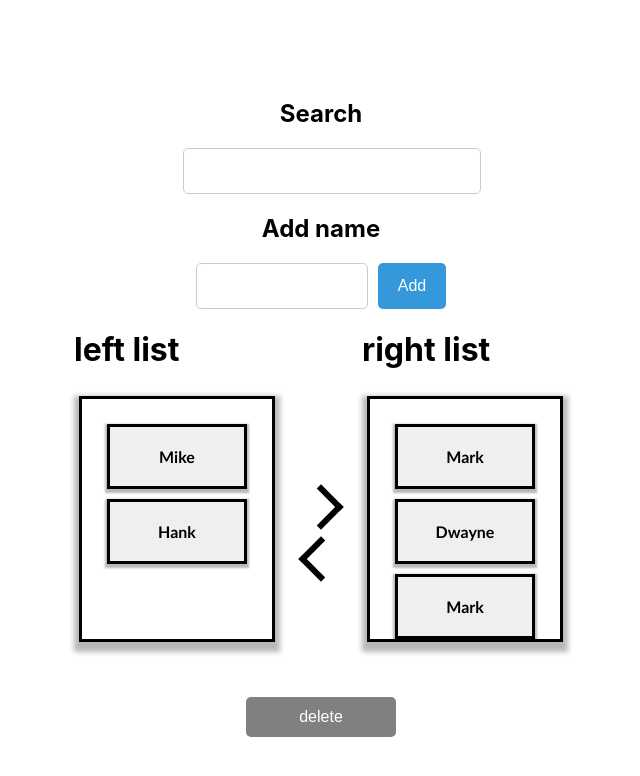
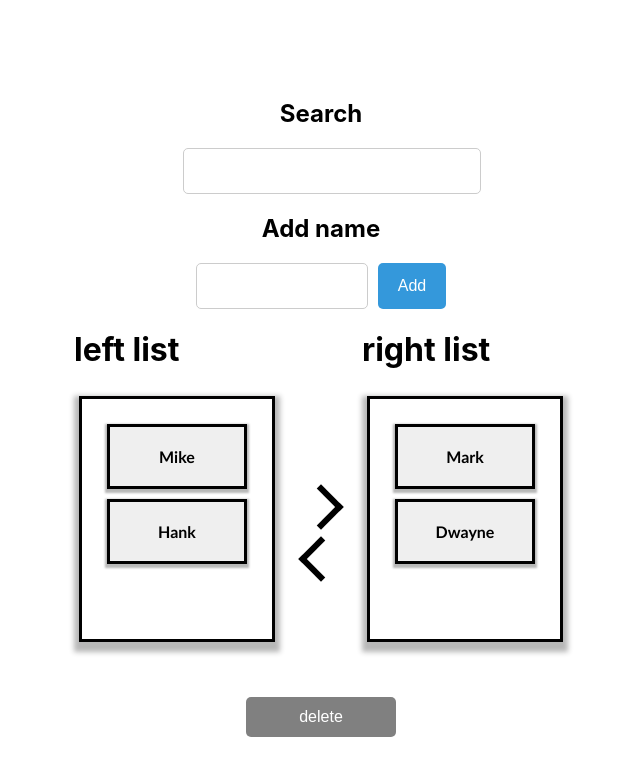
Before and after one commit to EetuKaL/ideal_learning, a React (Create React App) app in the folder exercise1/: page / in a window 1280 px wide. Shown: the top 776 px of the page, without its empty margins (319-959 px from the left). Built offline with nearby package versions, Linux system fonts and the light colour scheme.

Commit message:
unique id add for list items, finished redux implementation

```diff
--- a/exercise1/package.json
+++ b/exercise1/package.json
@@ -12,6 +12,7 @@
     "react-dom": "^18.2.0",
     "react-redux": "^8.1.3",
     "react-scripts": "5.0.1",
+    "uuid": "^9.0.1",
     "web-vitals": "^2.1.4"
   },
   "scripts": {
--- a/exercise1/src/features/list/listSlice.js
+++ b/exercise1/src/features/list/listSlice.js
@@ -1,5 +1,6 @@
 import { createSlice } from '@reduxjs/toolkit'
 import { current } from '@reduxjs/toolkit'
+import { v4 as uid } from 'uuid';
 
 const updateLocalStorage = (leftList, rightList) => {
     localStorage.setItem('leftList', JSON.stringify({
@@ -13,8 +14,8 @@ const updateLocalStorage = (leftList, rightList) => {
 const initialState =
     {
 
-        'leftList': [{'name': 'Mike', 'selected': false}, {'name': 'Hank', 'selected':false}],
-        'rightList': [{'name': 'Mark', 'selected': false}, {'name': 'Dwayne', 'selected':false}, {'name':'Mark', 'selected':false},],
+        'leftList': [{'id': uid(), 'name': 'Mike', 'selected': false}, {'id': uid(), 'name': 'Hank', 'selected':false}],
+        'rightList': [{'id': uid(), 'name': 'Mark', 'selected': false}, {'id': uid(), 'name': 'Dwayne', 'selected':false},],
         'itemIsSelected_left': false,
         'itemIsSelected_right': false,
         'addNameInput': '',
@@ -126,7 +127,7 @@ export const listSlice = createSlice({
         }
 
 
-          const updatedOppositeSideList = oppositeSideList.concat(
+        const updatedOppositeSideList = oppositeSideList.concat(
             filteredList.length === 0 ?
 
             clickedList.filter(item => item.selected === true).map(item => ({
@@ -140,12 +141,12 @@ export const listSlice = createSlice({
               }))
               );
 
-          let newClickedList = clickedList.filter(item => item.selected !== true);
 
-
+          clickedList = clickedList.filter(item => item.selected !== true)
+          clickedList = clickedList.filter(item => !filteredList.some(filteredItem => filteredItem.id === item.id && filteredItem.selected));
           const newState = {
               ...stateCopy,
-              [clickedListKey]: newClickedList,
+              [clickedListKey]: clickedList,
               [oppositeSideListKey]: updatedOppositeSideList,
               searchNameInput: '',
               filteredLeftList: [],
@@ -155,15 +156,18 @@ export const listSlice = createSlice({
 
           newState.itemIsSelected_left = newState.leftList.some((i) => i.selected == true)
           newState.itemIsSelected_right = newState.rightList.some((i) => i.selected == true)
-          updateLocalStorage(newClickedList, updatedOppositeSideList);
-          return newState
+          updateLocalStorage(clickedList, updatedOppositeSideList);
+          return newState;
+
     },
 
     add_name_input: (state, action) => {
         state.addNameInput = action.payload.addNameInput
     },
     add_name: (state,action) => {
-        state.leftList.push({name: action.payload.name, selected: false})
+        state.leftList.push({id: uid(), name: action.payload.name, selected: false})
+        state.addNameInput = ''
+        console.log('new state is', current(state))
         updateLocalStorage(state.leftList, state.rightList)
     },
     delete_item: (state, action) => {
--- a/exercise1/src/reducer/listReducer.js
+++ /dev/null
@@ -1,190 +0,0 @@
-
-
-
-
-export function listReducer(state, action) {
-
-  const updateLocalStorage = (leftList, rightList) => {
-    localStorage.setItem('leftList', JSON.stringify({
-      leftList: leftList,
-  }))
-  localStorage.setItem('rightList', JSON.stringify({
-    rightList: rightList,
-}))
-  }
-    switch (action.type) {
-      case 'set_initial_state_from_storage': {
-        return {...state,
-          leftList: action.leftList ? action.leftList.leftList : state.leftList,
-          rightList: action.rightList ? action.rightList.rightList : state.rightList
-        }
-      }
-      case 'switch_list': {
-
-              const stateCopy = Object.assign({}, state);
-              const side = action.side;
-              let clickedListKey
-              let clickedList
-              let oppositeSideListKey
-              let oppositeSideList
-              let filteredList
-
-              // Check which lists are processed.
-              if (side === 'left') {
-                clickedListKey = 'leftList'
-                clickedList = stateCopy.leftList
-                oppositeSideListKey = 'rightList'
-                oppositeSideList = stateCopy.rightList
-                filteredList = stateCopy.filteredLeftList
-              } else {
-                clickedListKey = 'rightList'
-                clickedList = stateCopy.rightList
-                oppositeSideListKey = 'leftList'
-                oppositeSideList = stateCopy.leftList
-                filteredList = stateCopy.filteredRightList
-              }
-
-
-                const updatedOppositeSideList = oppositeSideList.concat(
-                  filteredList.length === 0 ?
-
-                  clickedList.filter(item => item.selected === true).map(item => ({
-                        ...item,
-                        selected: false
-                    }))
-                    :
-                    filteredList.filter(item => item.selected === true).map(item => ({
-                        ...item,
-                        selected: false
-                    }))
-                    );
-
-                const newClickedList = clickedList.filter(item => item.selected !== true);
-
-                const newState = {
-                    ...stateCopy,
-                    [clickedListKey]: newClickedList,
-                    [oppositeSideListKey]: updatedOppositeSideList,
-                    searchNameInput: '',
-                    filteredLeftList: [],
-                    filteredRightList: [],
-
-                };
-
-                newState.itemIsSelected_left = newState.leftList.some((i) => i.selected == true)
-                newState.itemIsSelected_right = newState.rightList.some((i) => i.selected == true)
-                updateLocalStorage(newClickedList, updatedOppositeSideList);
-                return newState;
-
-
-
-    }
-
-      case 'select_item': {
-       const {isSelected, side, index} = action;
-          let newState = Object.assign({}, state);
-          let clickedListKey
-          let clickedList
-          let oppositeSideListKey
-          let oppositeSideList
-          // Check which lists are processed.
-          if (side === 'left') {
-            if (newState.filteredLeftList.length === 0){
-
-              clickedListKey = 'leftList'
-              oppositeSideListKey = 'rightList'
-              clickedList = newState.leftList;
-              oppositeSideList = newState.rightList;
-            } else {
-
-              clickedListKey = 'filteredLeftList'
-              oppositeSideListKey = 'filteredRightList'
-              clickedList = newState.filteredLeftList
-              oppositeSideList = newState.filteredRightList
-            }
-          } else {
-            if(newState.filteredRightList.length === 0){
-              clickedListKey = 'rightList'
-              oppositeSideListKey = 'leftList'
-              clickedList = newState.rightList;
-              oppositeSideList = newState.leftList;
-            }
-            else {
-
-              clickedListKey = 'filteredRightList'
-              oppositeSideListKey = 'filteredLeftList'
-              clickedList = newState.filteredRightList;
-              oppositeSideList = newState.filteredLeftList;
-            }
-          }
-          // Unclick all from opposite side
-            oppositeSideList.forEach(item => {
-              item.selected = false
-            });
-          // Select item from clickedlist.
-            clickedList[index].selected = isSelected
-
-
-          return {...newState,
-            [clickedListKey] : clickedList,
-            [oppositeSideListKey] : oppositeSideList,
-          itemIsSelected_left: state.leftList.some((i) => i.selected == true),
-          itemIsSelected_right: state.rightList.some((i) => i.selected == true)
-          }
-    }
-
-    case 'add_name_input': {
-
-
-      const newState = {
-        ...state,
-        addNameInput: action.addNameInput
-      }
-      return newState;
-    }
-    case 'add_name': {
-
-      const newState = {...state,
-        leftList: [...state.leftList],
-        rightList: [...state.rightList],
-      addNameInput: ''
-    }
-    newState.leftList.push({name: action.name, selected: false})
-    newState.rightList = [...state.rightList]
-     updateLocalStorage(newState.leftList, newState.rightList)
-
-      return newState
-    }
-
-    case 'delete_item': {
-      const newState = {
-        ...state,
-        leftList:  state.leftList.filter(i => i.selected === false),
-        rightList: state.rightList.filter(i => i.selected === false),
-
-      }
-      newState.itemIsSelected_left = newState.leftList.some((i) => i.selected == true)
-      newState.itemIsSelected_right = newState.rightList.some((i) => i.selected == true)
-      updateLocalStorage(newState.leftList, newState.rightList)
-      return newState;
-    }
-
-    case 'search_name_input': {
-      const newState = {
-        ...state,
-      searchNameInput : action.searchNameInput,
-      }
-      newState.filteredLeftList = newState.leftList.filter(item =>
-        item.name.toLowerCase().includes(newState.searchNameInput.toLowerCase())
-      );
-      newState.filteredRightList = newState.rightList.filter(item =>
-        item.name.toLowerCase().includes(newState.searchNameInput.toLowerCase())
-      );
-      return newState;
-    }
-
-
-    default: throw Error('Unknown action: ' + action.type);
-    }
-
-  }
```
Also changed, not shown: exercise1/src/App.js (+2 -15 lines), 1 other file (tests, documents, lock files or other folders).
